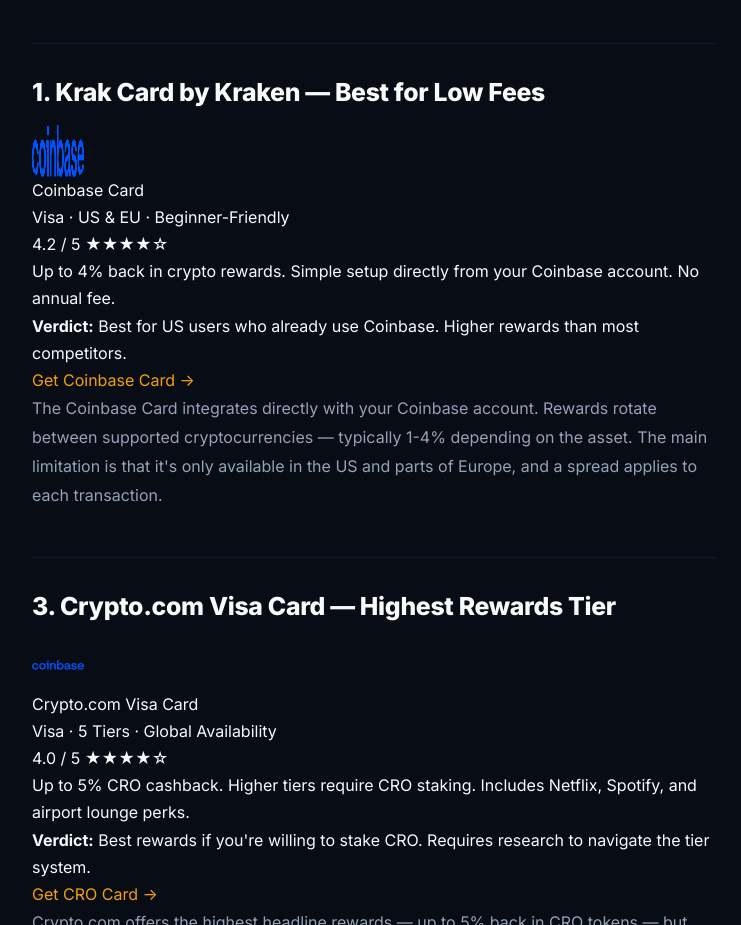
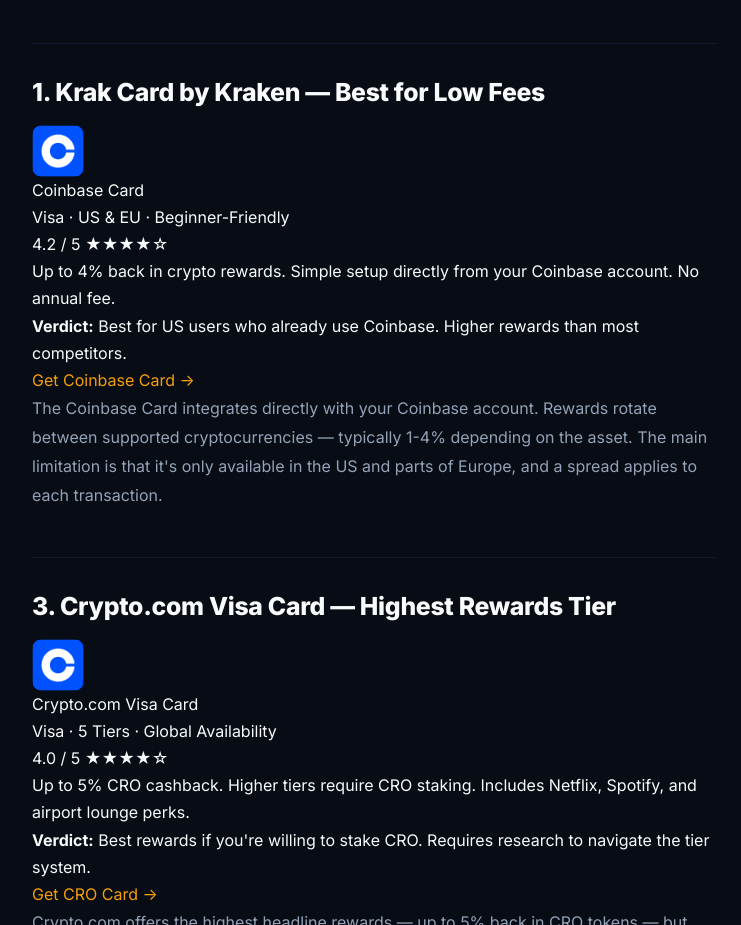
Before and after one commit to moonz35345/crypto-deal-hub, a plain HTML site: page article-6-crypto-debit-cards.html in a window 1280 px wide. Shown: the part 1960-2885 px from the top of the page, without its empty margins (266-1007 px from the left). Drawn offline with Linux system fonts and the light colour scheme.

Commit message:
Update coinbase logo to new icon file

```diff
--- a/article-6-crypto-debit-cards.html
+++ b/article-6-crypto-debit-cards.html
@@ -91,7 +91,7 @@
 
         <h2 id="kraken-card">1. Krak Card by Kraken — Best for Low Fees</h2>
         <div class="review-box">
-            <div class="rb-icon logo-icon"><img src="/images/coinbase.png" alt="Coinbase" width="52" height="52"></div>
+            <div class="rb-icon logo-icon"><img src="/images/coinbase-logo-icon.png" alt="Coinbase" width="52" height="52"></div>
             <div class="rb-info">
                 <div class="rb-name">Coinbase Card</div>
                 <div class="rb-tag">Visa · US & EU · Beginner-Friendly</div>
@@ -105,7 +105,7 @@
 
         <h2 id="crypto-com-card">3. Crypto.com Visa Card — Highest Rewards Tier</h2>
         <div class="review-box">
-            <div class="rb-icon logo-icon"><img src="/images/coinbase.svg" alt="Coinbase" width="52" height="52"></div>
+            <div class="rb-icon logo-icon"><img src="/images/coinbase-logo-icon.png" alt="Coinbase" width="52" height="52"></div>
             <div class="rb-info">
                 <div class="rb-name">Crypto.com Visa Card</div>
                 <div class="rb-tag">Visa · 5 Tiers · Global Availability</div>
```
Also changed, not shown: article-1-best-exchanges.html (+2 -2 lines), index.html (+2 -2 lines), images/coinbase.png (deleted), images/coinbase.svg (deleted).
